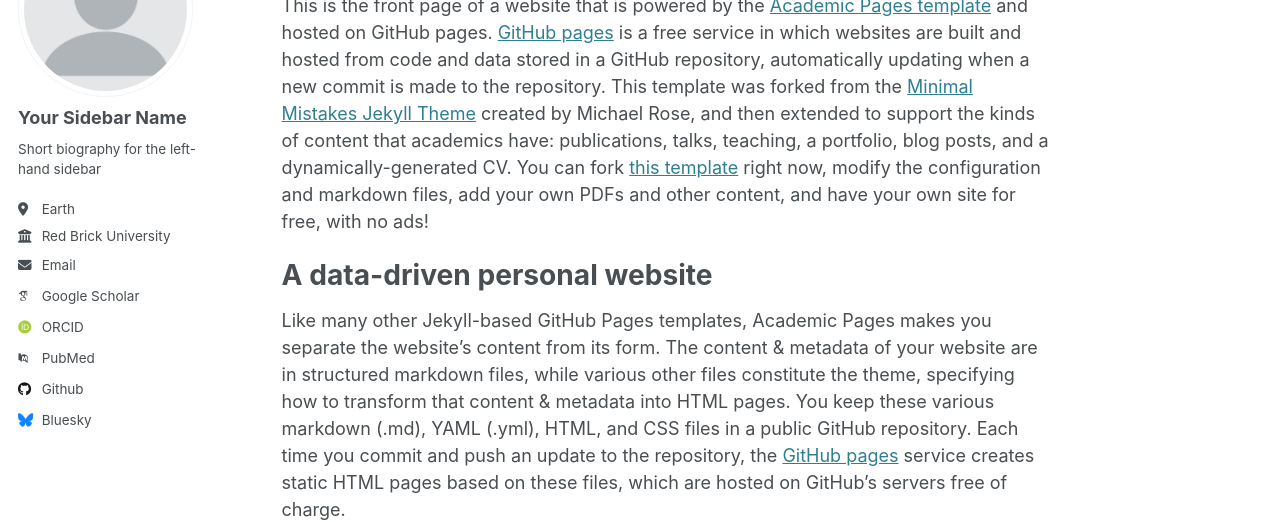
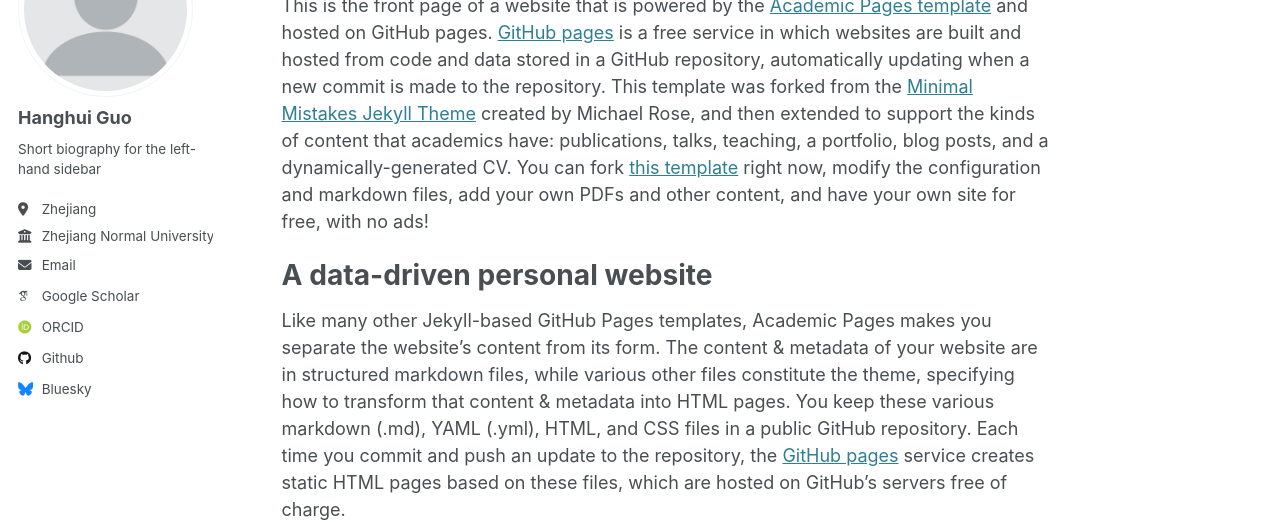
Before and after one commit to ghh1125/ghh1125, a Jekyll site: the page built from _pages/about.md, in a window 1280 px wide. Shown: the part 184-706 px from the top of the page. Built offline with Jekyll 4.4.1, drawn with Linux system fonts in a browser that asks for light colours; some web fonts are replaced.

Commit message:
_config.yml

```diff
--- a/_config.yml
+++ b/_config.yml
@@ -22,21 +22,21 @@ repository               : "academicpages/academicpages.github.io"
 author:
   # Biographic information
   avatar           : "profile.png"
-  name             : "Your Sidebar Name"
+  name             : "Hanghui Guo"
   pronouns         : # example: "she/her"
   bio              : "Short biography for the left-hand sidebar"
-  location         : "Earth"
-  employer         : "Red Brick University"
+  location         : "Zhejiang"
+  employer         : "Zhejiang Normal University"
   uri              : # URL
-  email            : "none@example.org"
+  email            : "ghh1125@zjnu.edu.cn"
 
   # Academic websites
   arxiv            : # URL - Update with the correct link to your profile
-  googlescholar    : "https://scholar.google.com/citations?user=PS_CX0AAAAAJ"
+  googlescholar    : "https://scholar.google.com/citations?user=S34GF9wAAAAJ&hl=zh-CN"
   impactstory      : # URL
-  orcid            : "http://orcid.org/yourorcidurl"
+  orcid            : "https://orcid.org/0009-0002-2659-1550"
   semantic         : # URL
-  pubmed           : "https://www.ncbi.nlm.nih.gov/pubmed/?term=john+snow"
+  pubmed           : # URL
   researchgate     : # URL
   scopus           : # URL
 
```
